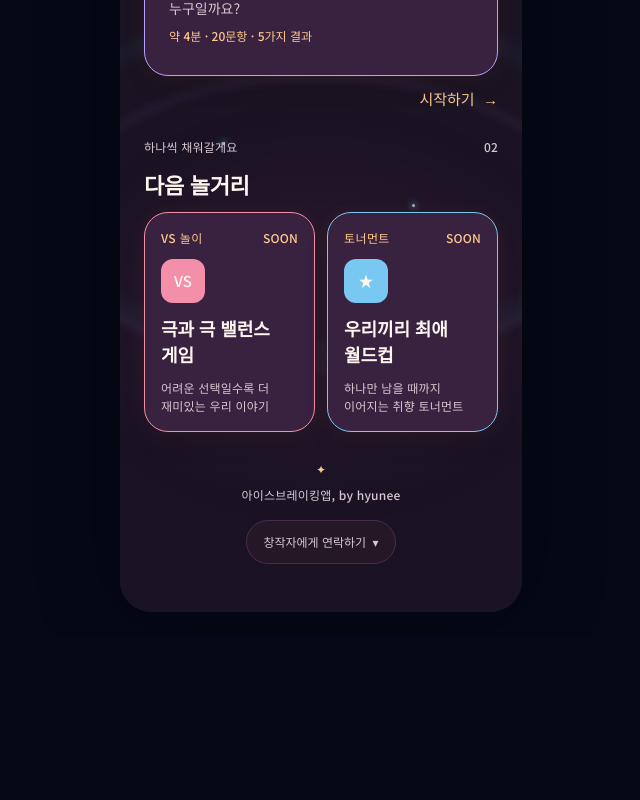
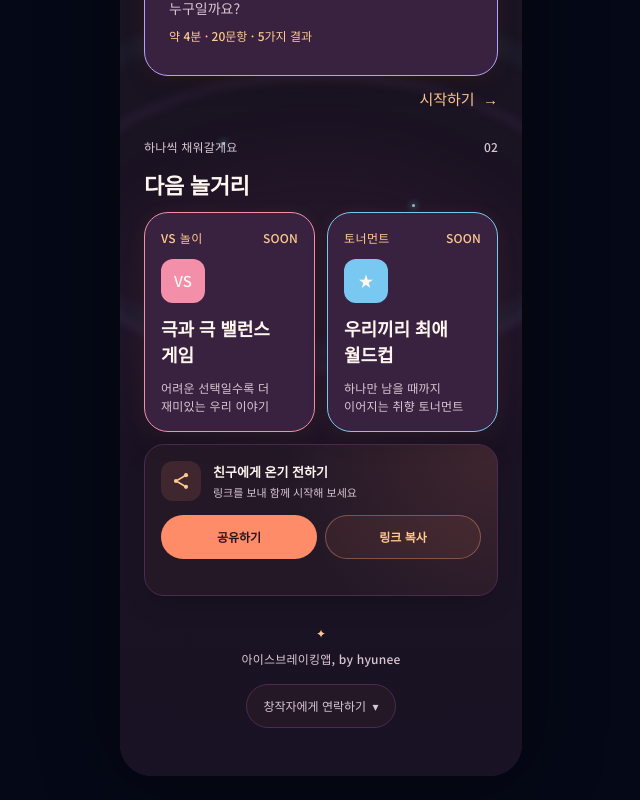
Before and after one commit to BeomhyunPark/heart-trace-test, a React (Vite) app: page / in a window 1280 px wide. Shown: the part 562-1362 px from the top of the page, without its empty margins (319-959 px from the left). Before the commit the page ends 1198 px from the top, so only its background shows below. Built offline with nearby package versions, Linux system fonts and the light colour scheme.

Commit message:
feat: add app link sharing

```diff
--- /dev/null
+++ b/src/components/ShareApp.tsx
@@ -0,0 +1,95 @@
+import { useState } from 'react';
+
+const SHARE_TITLE = '온기 | 우리 사이에 온기를';
+const SHARE_TEXT = '어색함은 조금 덜고, 서로의 마음은 조금 더 가까이. 온기에서 함께 놀아봐요.';
+
+function getShareUrl(): string {
+  return document.querySelector<HTMLLinkElement>('link[rel="canonical"]')?.href
+    ?? window.location.href;
+}
+
+async function copyText(text: string): Promise<void> {
+  if (navigator.clipboard?.writeText) {
+    await navigator.clipboard.writeText(text);
+    return;
+  }
+
+  const textarea = document.createElement('textarea');
+  textarea.value = text;
+  textarea.setAttribute('readonly', '');
+  textarea.style.position = 'fixed';
+  textarea.style.opacity = '0';
+  document.body.append(textarea);
+  textarea.select();
+
+  const copied = document.execCommand('copy');
+  textarea.remove();
+
+  if (!copied) {
+    throw new Error('Copy command failed');
+  }
+}
+
+export function ShareApp() {
+  const [message, setMessage] = useState<string | null>(null);
+
+  const handleCopy = async () => {
+    try {
+      await copyText(getShareUrl());
+      setMessage('온기 링크를 복사했어요.');
+    } catch {
+      setMessage('링크를 복사하지 못했어요. 주소창의 URL을 복사해 주세요.');
+    }
+  };
+
+  const handleShare = async () => {
+    if (typeof navigator.share !== 'function') {
+      await handleCopy();
+      return;
+    }
+
+    try {
+      await navigator.share({
+        title: SHARE_TITLE,
+        text: SHARE_TEXT,
+        url: getShareUrl(),
+      });
+      setMessage('온기 링크를 공유했어요.');
+    } catch (error) {
+      if (error instanceof DOMException && error.name === 'AbortError') {
+        return;
+      }
+
+      await handleCopy();
+    }
+  };
+
+  return (
+    <section className="share-app" aria-labelledby="share-app-title">
+      <div className="share-app__heading">
+        <span className="share-app__icon" aria-hidden="true">
+          <svg viewBox="0 0 24 24">
+            <circle cx="18" cy="5" r="2.5" />
+            <circle cx="6" cy="12" r="2.5" />
+            <circle cx="18" cy="19" r="2.5" />
+            <path d="m8.2 10.8 7.6-4.5M8.2 13.2l7.6 4.5" />
+          </svg>
+        </span>
+        <span>
+          <strong id="share-app-title">친구에게 온기 전하기</strong>
+          <small>링크를 보내 함께 시작해 보세요</small>
+        </span>
+      </div>
+
+      <div className="share-app__actions">
+        <button className="share-app__share" type="button" onClick={handleShare}>
+          공유하기
+        </button>
+        <button className="share-app__copy" type="button" onClick={handleCopy}>
+          링크 복사
+        </button>
+      </div>
+      <p className="share-app__message" aria-live="polite">{message}</p>
+    </section>
+  );
+}
--- a/src/screens/HomeScreen.tsx
+++ b/src/screens/HomeScreen.tsx
@@ -2,6 +2,7 @@ import { ACTIVITIES, type ActivityId } from '../data/activities';
 import { BrandMark } from '../components/BrandMark';
 import { InstallAppPrompt } from '../components/InstallAppPrompt';
 import { ScreenLayout } from '../components/ScreenLayout';
+import { ShareApp } from '../components/ShareApp';
 
 type HomeScreenProps = {
   onSelectActivity: (activityId: ActivityId) => void;
@@ -100,6 +101,7 @@ export function HomeScreen({ onSelectActivity }: HomeScreenProps) {
       </section>
 
       <InstallAppPrompt />
+      <ShareApp />
 
       <footer className="home-footer">
         <span aria-hidden="true">✦</span>
--- a/src/styles/app.css
+++ b/src/styles/app.css
@@ -2332,6 +2332,106 @@ button.activity-card {
   background: rgba(255, 140, 104, 0.2);
 }
 
+.share-app {
+  margin-top: 0.75rem;
+  padding: 1rem;
+  border: 1px solid #4b2b4f;
+  border-radius: 1.25rem;
+  background:
+    radial-gradient(circle at 100% 0, rgba(255, 140, 104, 0.12), transparent 55%),
+    var(--ongi-ink-900);
+  box-shadow: 0 0.75rem 1.75rem -0.5rem rgba(0, 0, 0, 0.24);
+}
+
+.share-app__heading {
+  display: grid;
+  grid-template-columns: 2.5rem minmax(0, 1fr);
+  gap: 0.75rem;
+  align-items: center;
+}
+
+.share-app__heading > span:last-child {
+  display: flex;
+  min-width: 0;
+  flex-direction: column;
+  gap: 0.125rem;
+}
+
+.share-app__heading strong {
+  color: var(--ongi-cream-50);
+  font-size: 0.8125rem;
+  line-height: 1.25rem;
+}
+
+.share-app__heading small {
+  color: var(--ongi-text-secondary);
+  font-size: 0.6875rem;
+  line-height: 1rem;
+}
+
+.share-app__icon {
+  display: grid;
+  width: 2.5rem;
+  height: 2.5rem;
+  place-items: center;
+  border-radius: 0.75rem;
+  background: rgba(255, 140, 104, 0.12);
+  color: var(--ongi-apricot-300);
+}
+
+.share-app__icon svg {
+  width: 1.25rem;
+  height: 1.25rem;
+  fill: currentColor;
+}
+
+.share-app__icon path {
+  fill: none;
+  stroke: currentColor;
+  stroke-linecap: round;
+  stroke-width: 1.75;
+}
+
+.share-app__actions {
+  display: grid;
+  grid-template-columns: repeat(2, minmax(0, 1fr));
+  gap: 0.5rem;
+  margin-top: 0.875rem;
+}
+
+.share-app__actions button {
+  min-height: 2.75rem;
+  border-radius: 999px;
+  cursor: pointer;
+  font-size: 0.75rem;
+  font-weight: 700;
+}
+
+.share-app__share {
+  border: 0;
+  background: var(--ongi-ember-500);
+  color: #28151e;
+}
+
+.share-app__copy {
+  border: 1px solid rgba(255, 170, 122, 0.36);
+  background: rgba(255, 140, 104, 0.08);
+  color: var(--ongi-apricot-300);
+}
+
+.share-app__actions button:hover {
+  filter: brightness(1.08);
+}
+
+.share-app__message {
+  min-height: 1rem;
+  margin: 0.5rem 0 -0.25rem;
+  color: var(--ongi-apricot-300);
+  font-size: 0.6875rem;
+  line-height: 1rem;
+  text-align: center;
+}
+
 .install-guide {
   position: fixed;
   z-index: 100;
```
Also changed, not shown: 1 other file (tests, documents, lock files or other folders).
